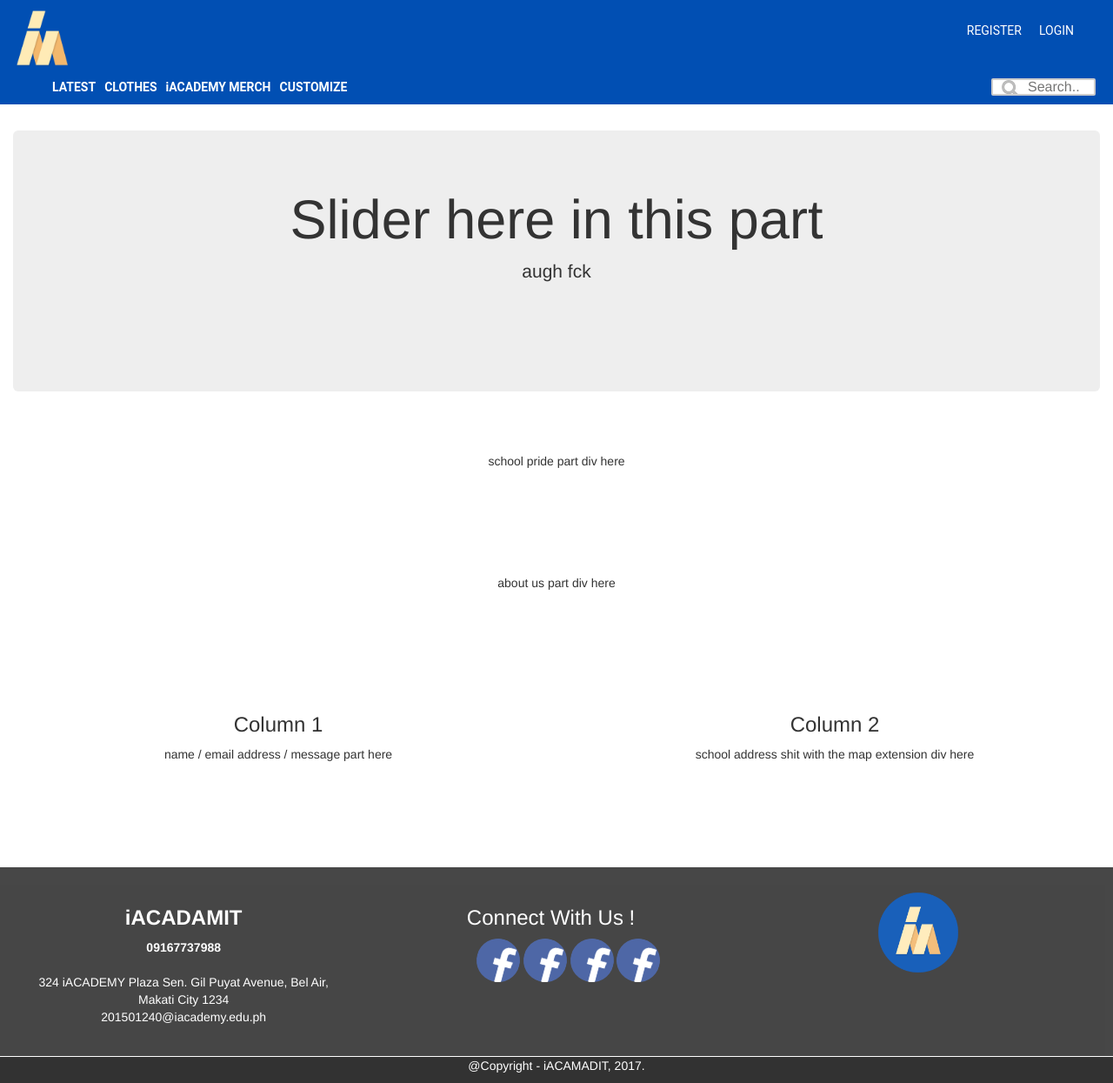
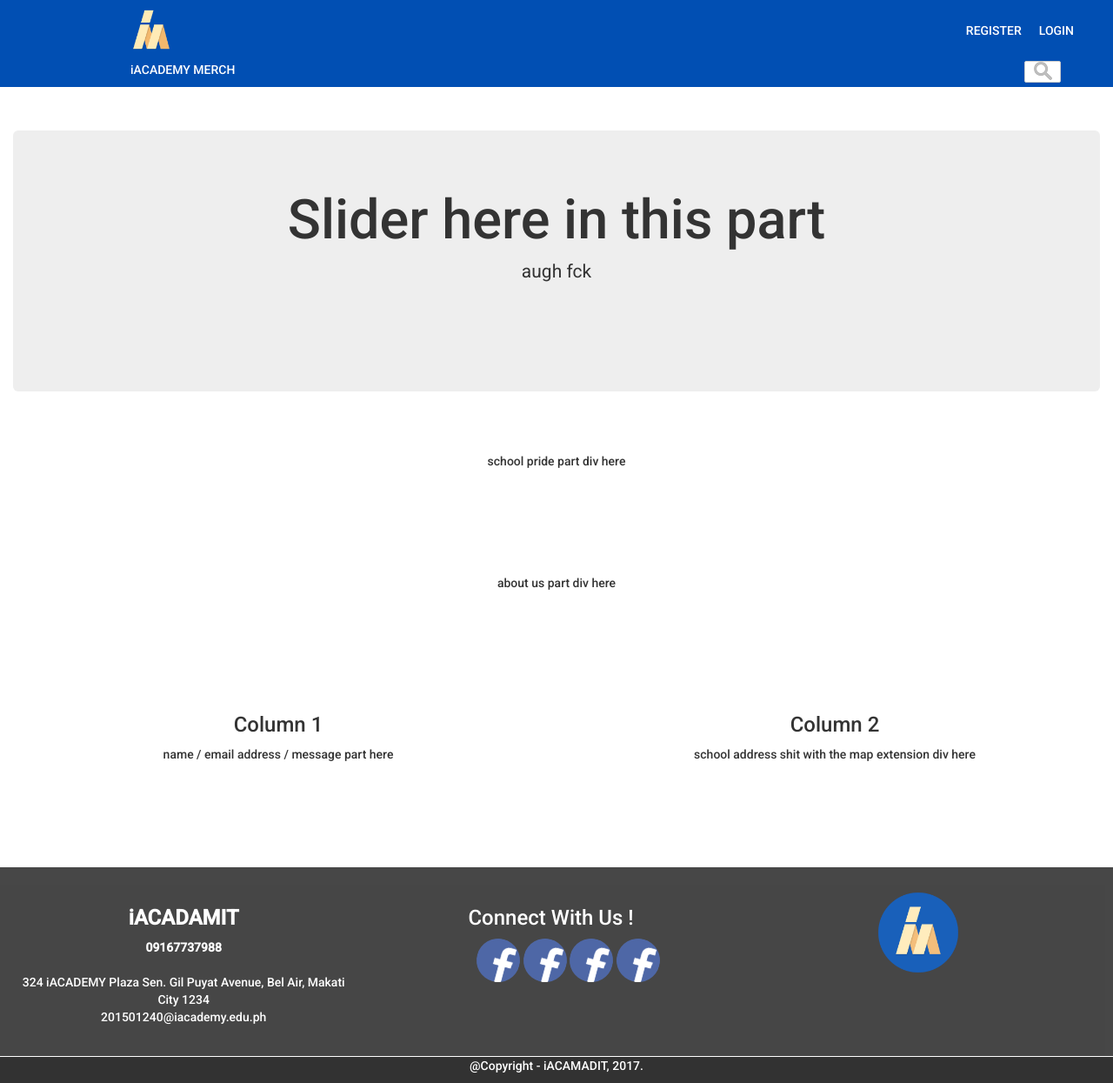
Before and after one commit to joannedaroya/THESIS, a PHP site: page / in a window 1280 px wide. Shown: the whole page at 87% size. Run offline with PHP 8.4, Linux system fonts and the light colour scheme.

Commit message:
Try to fix Nav bar
-  huhu
-  removes codes not in use

```diff
--- a/css/design.css
+++ b/css/design.css
@@ -3,11 +3,14 @@
 /*head*/
 body{
   margin-top:150px;
+  font-family: 'Roboto', sans-serif;
+  font-weight: 500;
+
 }
 #header{
    background:#014fb3;
    width: 100%;
-   height: 80px;
+   height: 60px;
    position: fixed;
    top: 0;
    left: 0;
@@ -16,9 +19,10 @@ body{
 }
 
 #logo {
-   float:left;
-   width:70px;
-   height: 70px;
+   position: absolute;
+   left: 150px;
+   width:50px;
+   height: 50px;
 }
 nav{
 	float: right;
@@ -36,17 +40,16 @@ nav ul li{
 	}
 
 nav ul li a{
-  font-family: 'Roboto', sans-serif;
   color:white;
 }
 
 #menu{
-    background:#014fb3;
-   width: 100%;
+   background:#014fb3;
+   margin: auto;
    height: 40px;
    position: fixed;
-   top: 80px;
-   left: 0;
+   left: 0px;
+   top: 60px;
    z-index:90;
    opacity: 1;
    padding-top:5px;
@@ -56,23 +59,26 @@ nav ul li a{
   display: inline-block;
 	float: left;
 	padding: 5px;
+  text-decoration: none;
     }
 
   #menu ul li a{
-	  font-family: 'Roboto', sans-serif;
-	  font-weight: bold;
     color:white;
+    text-decoration: none;
+  }
+
+  #augh1 {
+    padding-left: 130px;
   }
 
 
   input[type=text] {
-      width: 120px;
-  	  height: 20px;
+      margin-right: 40px;
+      width: 40px;
+  	  height: 25px;
       box-sizing: border-box;
-      border: 2px solid #ccc;
+      border: 1px solid #ccc;
       border-radius: 2px;
-      font-size: 16px;
-      background-color: white;
       background-image: url('../image/searchicon.png');
       background-position: 10px 0px;
       background-repeat: no-repeat;
@@ -81,12 +87,10 @@ nav ul li a{
   }
 
   input[type=text]:focus {
-      width: 70%;
+      width: 100%;
   }
 
-  #serbar{
-          float:right;
-  }
+
 
 #menu-icon {
 	display: none;
--- a/index.php
+++ b/index.php
@@ -12,6 +12,8 @@
 
 <!-- Latest compiled and minified JavaScript -->
 <script src="https://maxcdn.bootstrapcdn.com/bootstrap/3.3.7/js/bootstrap.min.js" integrity="sha384-Tc5IQib027qvyjSMfHjOMaLkfuWVxZxUPnCJA7l2mCWNIpG9mGCD8wGNIcPD7Txa" crossorigin="anonymous"></script>
+
+<link href="https://fonts.googleapis.com/css?family=Roboto:400,500" rel="stylesheet">
 
 <!--CSS-->
 <link rel="stylesheet" href="css/design.css"/>
@@ -40,13 +42,13 @@
                 </ul>
             </nav>
 
-      <div class="col-md-12" id="menu">
-            <ul>
-                <li><a href="inindex.html">LATEST</a></li>
-                <li><a href="inindex.html">CLOTHES</a></li>
+      <div class="col-md-12 col-xs-12" id="menu">
+            <ul id="augh1">
+              <!--   <li><a href="inindex.html">LATEST</a></li>
+                <li><a href="inindex.html">CLOTHES</a></li> -->
                 <li><a href="inindex.html">iACADEMY MERCH</a></li>
-                <li><a href="inindex.html">CUSTOMIZE</a></li>
-                <li style="float:right"><input type="text" name="search" placeholder="Search.."></li>
+              <!--  <li><a href="inindex.html">CUSTOMIZE</a></li> -->
+                <li style="float:right"><input type="text" name="search" placeholder=""></li>
             </ul>
       </div>
     </div>
```
